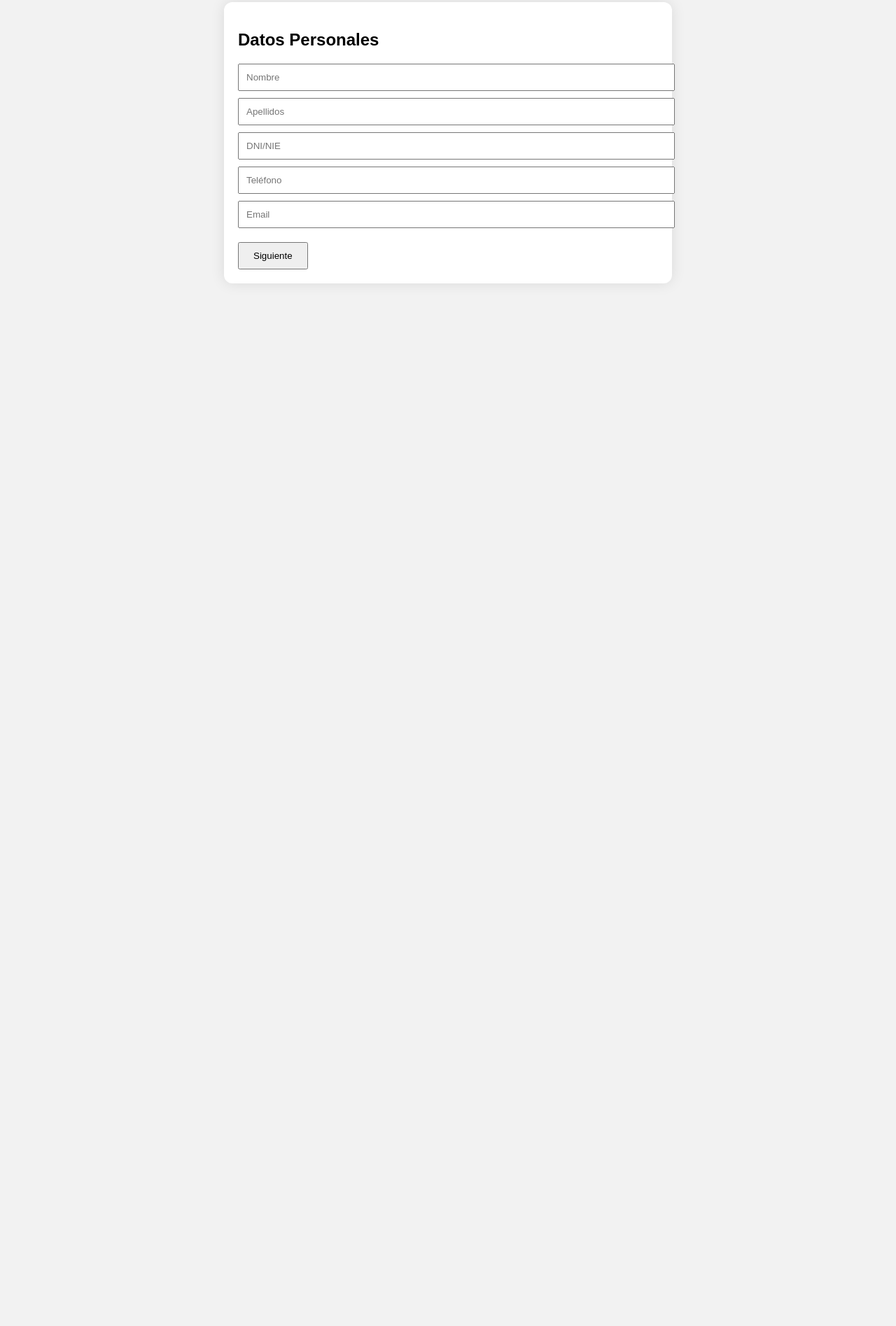
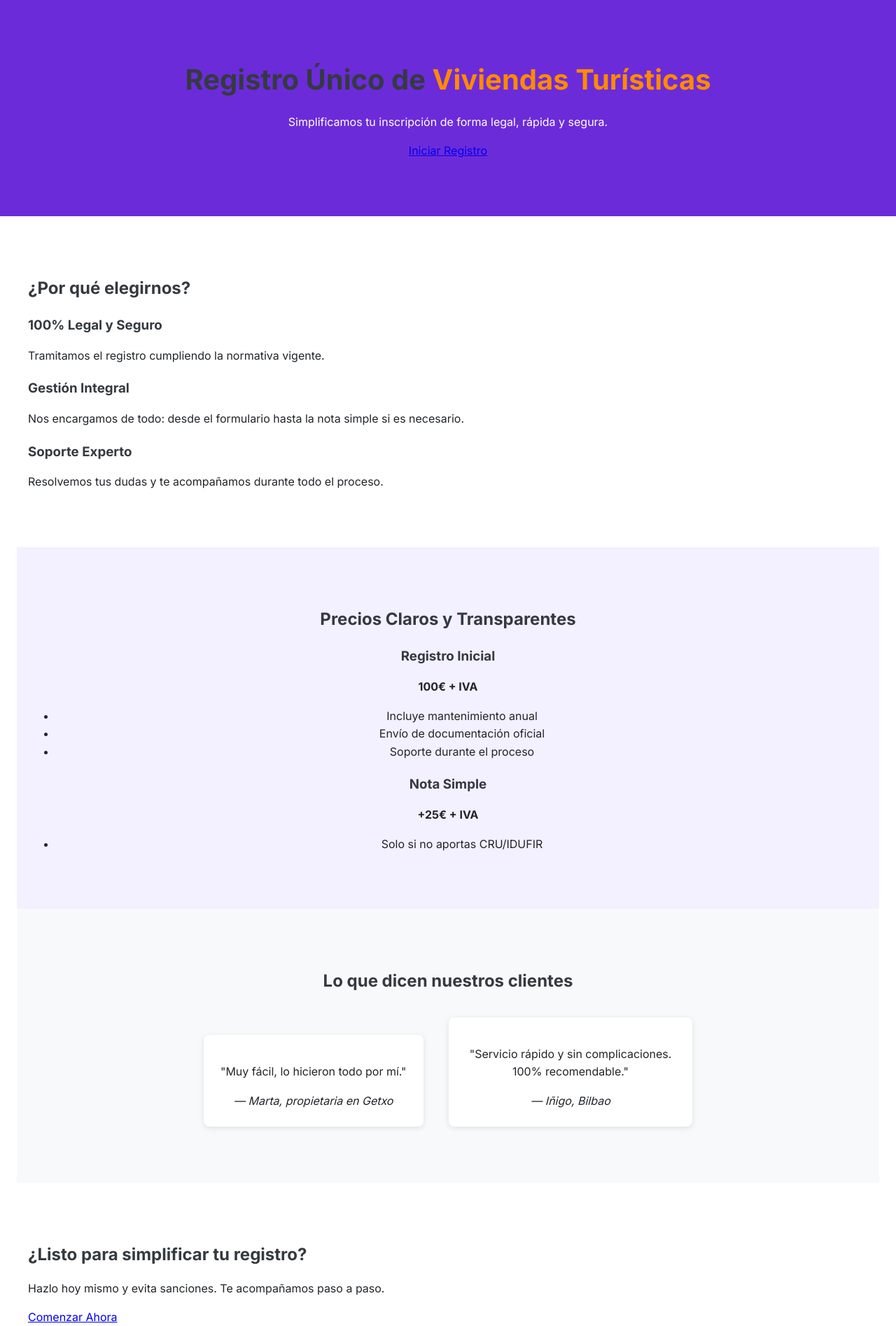
Before and after one commit to jonegi/registrounico-landing, a plain HTML site: page index.html in a window 1280 px wide. Shown: the part 25-1920 px from the top of the page at 70% size. Before the commit the page ends 800 px from the top, so only its background shows below. Drawn offline with Linux system fonts and the light colour scheme.

Commit message:
Add files via upload

```diff
--- a/index.html
+++ b/index.html
@@ -4,55 +4,87 @@
 <head>
   <meta charset="UTF-8" />
   <meta name="viewport" content="width=device-width, initial-scale=1.0"/>
-  <title>Registro Único - Formulario</title>
-  <link rel="stylesheet" href="style.css">
+  <title>Registro Único de Viviendas Turísticas</title>
+  <link rel="stylesheet" href="style.css" />
 </head>
 <body>
-  <form id="registroForm">
-    <div class="step active" id="step1">
-      <h2>Datos Personales</h2>
-      <input type="text" name="nombre" placeholder="Nombre" required>
-      <input type="text" name="apellidos" placeholder="Apellidos" required>
-      <input type="text" name="dni" placeholder="DNI/NIE" required>
-      <input type="tel" name="telefono" placeholder="Teléfono" required>
-      <input type="email" name="email" placeholder="Email" required>
-      <button type="button" onclick="nextStep()">Siguiente</button>
+  <header class="hero">
+    <div class="container">
+      <h1>Registro Único de <span class="highlight">Viviendas Turísticas</span></h1>
+      <p>Simplificamos tu inscripción de forma legal, rápida y segura.</p>
+      <a href="/registro.html" class="cta">Iniciar Registro</a>
     </div>
+  </header>
 
-    <div class="step" id="step2">
-      <h2>Datos de la Propiedad</h2>
-      <input type="text" name="nombre_propiedad" placeholder="Nombre de la Propiedad" required>
-      <input type="text" name="direccion" placeholder="Dirección Completa" required>
-      <input type="text" name="ciudad" placeholder="Ciudad" required>
-      <input type="text" name="provincia" placeholder="Provincia" required>
-      <input type="text" name="cp" placeholder="Código Postal" required>
-      <select name="tipo_propiedad" required>
-        <option value="">Tipo de Propiedad</option>
-        <option value="Apartamento">Apartamento</option>
-        <option value="Villa">Villa</option>
-        <option value="Casa Rural">Casa Rural</option>
-      </select>
-      <input type="number" name="habitaciones" placeholder="Nº de Habitaciones" required>
-      <input type="number" name="capacidad" placeholder="Capacidad Máxima" required>
-      <input type="text" name="licencia" placeholder="Licencia Turística (opcional)">
-      <input type="text" name="referencia" placeholder="Referencia Catastral (opcional)">
-      <input type="text" name="cru" id="cru" placeholder="CRU o IDUFIR">
-      <input type="text" name="registro" placeholder="Registro de la Propiedad correspondiente" required>
-      <button type="button" onclick="prevStep()">Anterior</button>
-      <button type="button" onclick="nextStep()">Siguiente</button>
+  <section class="why">
+    <h2>¿Por qué elegirnos?</h2>
+    <div class="cards">
+      <div class="card">
+        <h3>100% Legal y Seguro</h3>
+        <p>Tramitamos el registro cumpliendo la normativa vigente.</p>
+      </div>
+      <div class="card">
+        <h3>Gestión Integral</h3>
+        <p>Nos encargamos de todo: desde el formulario hasta la nota simple si es necesario.</p>
+      </div>
+      <div class="card">
+        <h3>Soporte Experto</h3>
+        <p>Resolvemos tus dudas y te acompañamos durante todo el proceso.</p>
+      </div>
     </div>
+  </section>
 
-    <div class="step" id="step3">
-      <h2>Términos y Confirmación</h2>
-      <label><input type="checkbox" required> Acepto los términos del servicio *</label>
-      <label><input type="checkbox" required> Acepto la política de privacidad *</label>
-      <label><input type="checkbox" required> Autorizo a RegistroÚnico.es a representarme *</label>
-      <div id="resumen"></div>
-      <button type="button" onclick="prevStep()">Anterior</button>
-      <button type="submit">Proceder al Pago</button>
+  <section class="pricing">
+    <h2>Precios Claros y Transparentes</h2>
+    <div class="price-cards">
+      <div class="price">
+        <h3>Registro Inicial</h3>
+        <p><strong>100€ + IVA</strong></p>
+        <ul>
+          <li>Incluye mantenimiento anual</li>
+          <li>Envío de documentación oficial</li>
+          <li>Soporte durante el proceso</li>
+        </ul>
+      </div>
+      <div class="price">
+        <h3>Nota Simple</h3>
+        <p><strong>+25€ + IVA</strong></p>
+        <ul>
+          <li>Solo si no aportas CRU/IDUFIR</li>
+        </ul>
+      </div>
     </div>
-  </form>
+  </section>
 
-  <script src="script.js"></script>
+  <section class="testimonials">
+    <h2>Lo que dicen nuestros clientes</h2>
+    <div class="testimonial">
+      <p>"Muy fácil, lo hicieron todo por mí."</p>
+      <cite>— Marta, propietaria en Getxo</cite>
+    </div>
+    <div class="testimonial">
+      <p>"Servicio rápido y sin complicaciones. 100% recomendable."</p>
+      <cite>— Iñigo, Bilbao</cite>
+    </div>
+  </section>
+
+  <section class="cta-final">
+    <h2>¿Listo para simplificar tu registro?</h2>
+    <p>Hazlo hoy mismo y evita sanciones. Te acompañamos paso a paso.</p>
+    <a href="/registro.html" class="cta dark">Comenzar Ahora</a>
+  </section>
+
+  <footer>
+    <div class="container">
+      <p>&copy; 2025 RegistroUnico.es – Reservero S.L. | CIF: B05400866</p>
+      <p>C/ Víctor Chávarri 4LOCAL, 48920 Portugalete (Bizkaia), España | info@registrounico.es</p>
+      <nav>
+        <a href="/contacto.html">Contacto</a> |
+        <a href="/aviso-legal.html">Aviso Legal</a> |
+        <a href="/privacidad.html">Política de Privacidad</a> |
+        <a href="/cookies.html">Cookies</a>
+      </nav>
+    </div>
+  </footer>
 </body>
 </html>
--- a/style.css
+++ b/style.css
@@ -1,30 +1,138 @@
+
+@import url('https://fonts.googleapis.com/css2?family=Inter:wght@400;600;700&display=swap');
+
+:root {
+  --color-primary: #6c2bd9;
+  --color-secondary: #ff8a00;
+  --color-light: #f8f9fa;
+  --color-dark: #343a40;
+  --color-text: #212529;
+  --color-accent: #f3f0ff;
+  --color-white: #ffffff;
+}
 
 body {
-  font-family: sans-serif;
-  background: #f2f2f2;
-  padding: 20px;
+  font-family: 'Inter', sans-serif;
+  color: var(--color-text);
+  background-color: var(--color-white);
+  margin: 0;
+  padding: 0;
+  line-height: 1.6;
 }
-form {
-  background: white;
-  max-width: 600px;
+
+section {
+  padding: 4rem 1rem;
+  max-width: 1200px;
   margin: auto;
-  padding: 20px;
-  border-radius: 12px;
-  box-shadow: 0 0 20px rgba(0,0,0,0.1);
 }
-.step {
-  display: none;
+
+h1, h2, h3 {
+  color: var(--color-dark);
+  margin-bottom: 1rem;
 }
-.step.active {
-  display: block;
+
+p {
+  margin-bottom: 1rem;
 }
-input, select {
-  display: block;
-  width: 100%;
-  margin: 10px 0;
-  padding: 10px;
+
+.hero {
+  background-color: var(--color-primary);
+  color: var(--color-white);
+  text-align: center;
+  padding: 5rem 1rem;
 }
-button {
-  margin: 10px 5px 0 0;
-  padding: 10px 20px;
+
+.hero h1 {
+  font-size: 2.5rem;
+  font-weight: 700;
+  margin-bottom: 1rem;
 }
+
+.hero span {
+  color: var(--color-secondary);
+}
+
+.button-primary {
+  background-color: var(--color-secondary);
+  color: var(--color-white);
+  padding: 0.75rem 1.5rem;
+  border: none;
+  border-radius: 8px;
+  font-size: 1rem;
+  font-weight: 600;
+  cursor: pointer;
+  text-decoration: none;
+  display: inline-block;
+  margin-top: 1rem;
+}
+
+.features {
+  display: flex;
+  flex-wrap: wrap;
+  gap: 1.5rem;
+  justify-content: center;
+  text-align: center;
+}
+
+.feature {
+  background: var(--color-light);
+  border-radius: 8px;
+  padding: 2rem;
+  flex: 1 1 250px;
+}
+
+.pricing {
+  background-color: var(--color-accent);
+  padding: 4rem 1rem;
+  text-align: center;
+}
+
+.pricing-grid {
+  display: flex;
+  justify-content: center;
+  flex-wrap: wrap;
+  gap: 2rem;
+}
+
+.price-card {
+  background: var(--color-white);
+  border-radius: 8px;
+  padding: 2rem;
+  border: 2px solid var(--color-primary);
+  flex: 1 1 250px;
+  max-width: 300px;
+}
+
+.price-card.highlight {
+  background: var(--color-primary);
+  color: var(--color-white);
+}
+
+.testimonials {
+  background-color: var(--color-light);
+  text-align: center;
+}
+
+.testimonial {
+  background: var(--color-white);
+  border-radius: 8px;
+  padding: 1.5rem;
+  margin: 1rem;
+  box-shadow: 0 2px 8px rgba(0,0,0,0.1);
+  display: inline-block;
+  max-width: 300px;
+}
+
+footer {
+  text-align: center;
+  padding: 2rem 1rem;
+  font-size: 0.875rem;
+  background-color: #f1f1f1;
+  color: #555;
+}
+
+footer a {
+  color: var(--color-primary);
+  margin: 0 0.5rem;
+  text-decoration: none;
+}
```
